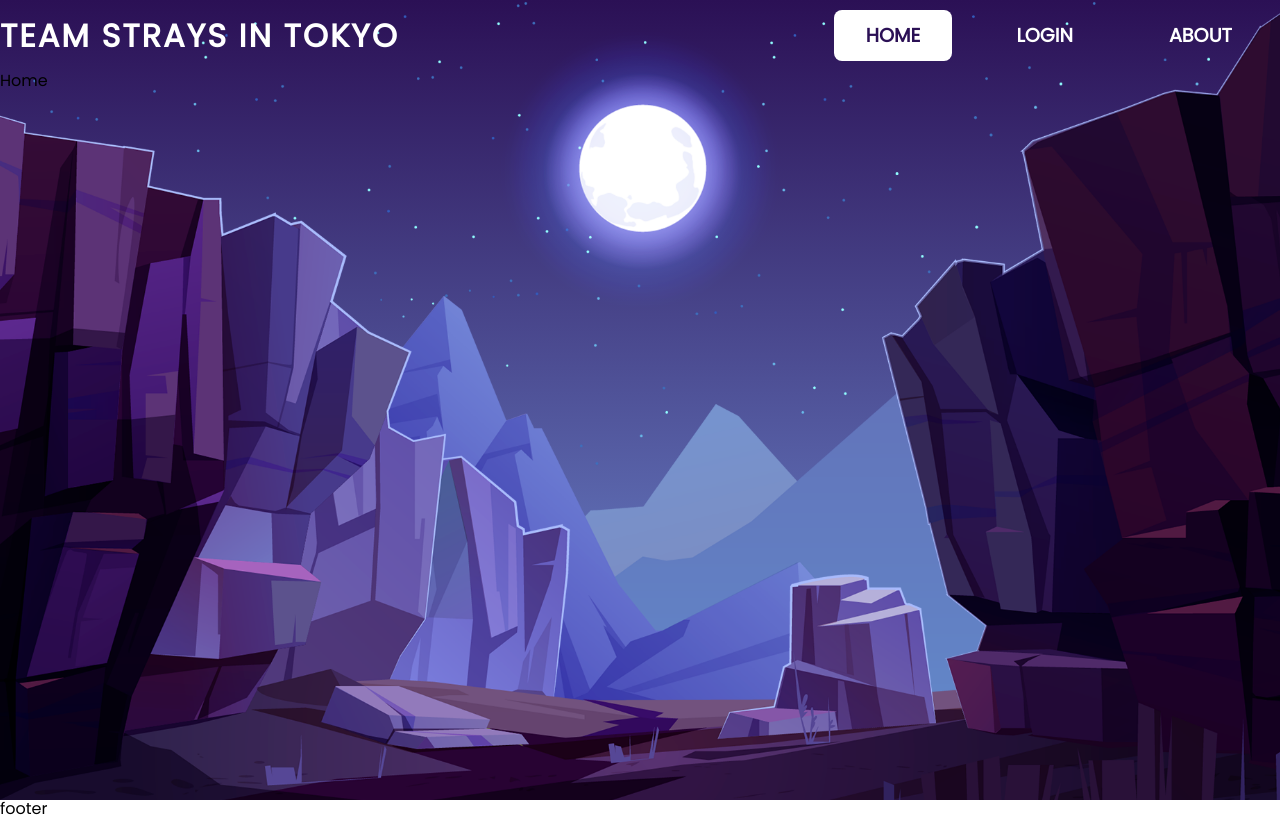
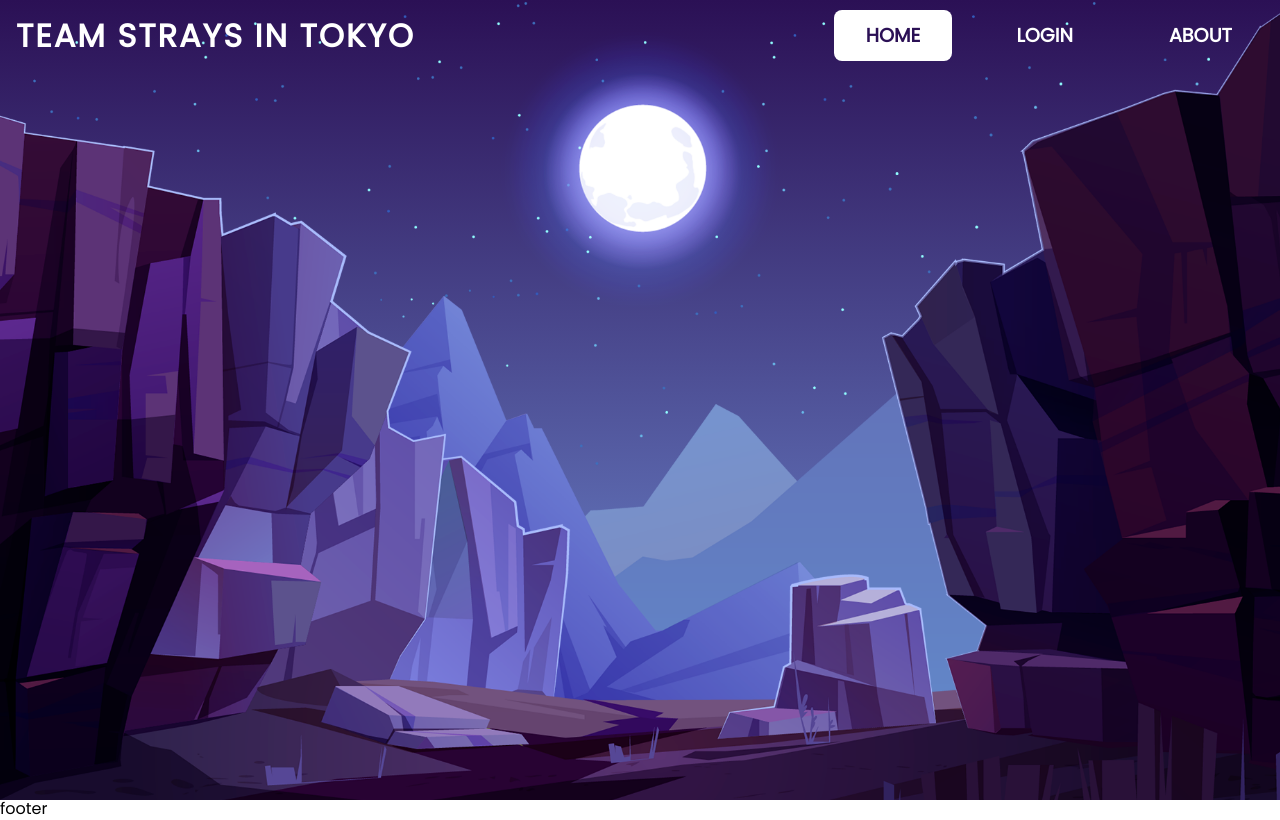
Before and after one commit to PotLid/strays-in-tokyo, a React (Create React App) app in the folder frontend/: page / in a window 1280 px wide. Built offline with nearby package versions, Linux system fonts and the light colour scheme.

Commit message:
Changed some text and added scrollbar

```diff
--- a/frontend/src/components/About/About.jsx
+++ b/frontend/src/components/About/About.jsx
@@ -6,7 +6,6 @@ function About(props) {
 
     return (
         <section className={styles['view-about']}>
-            About
         </section>
     )
 }
--- a/frontend/src/components/Header/styles.module.scss
+++ b/frontend/src/components/Header/styles.module.scss
@@ -26,7 +26,7 @@
   text-decoration: none;
   text-transform: uppercase;
   letter-spacing: 0.125rem;
-  margin: 0;
+  margin: 1rem;
 
   cursor: default;
 }
--- a/frontend/src/components/Home/Home.jsx
+++ b/frontend/src/components/Home/Home.jsx
@@ -6,7 +6,6 @@ function Home(props) {
 
     return (
         <section className={styles['view-home']}>
-            Home
         </section>
     )
 }
--- a/frontend/src/components/Login/Login.jsx
+++ b/frontend/src/components/Login/Login.jsx
@@ -25,7 +25,7 @@ function LoginForm({setSignUp}) {
             </div>
 
             <input className={styles['form-btn']} type={'submit'} value={'Sign in'} /><br/>
-            <button onClick={custom_clk}>Do you need to sign up for the account?</button>
+            <button onClick={custom_clk}>Need an account? Click here!</button>
         </form>
     )
 }
@@ -58,7 +58,7 @@ const SignUpForm = ({setLogin}) => {
             </div>
 
             <input className={styles['form-btn']} type={'submit'} value={'Sign up'} /><br/>
-            <button onClick={custom_clk}>Go back to the login.</button>
+            <button onClick={custom_clk}>Back to login</button>
         </form>
     )
 }
--- a/frontend/src/components/Login/styles.module.scss
+++ b/frontend/src/components/Login/styles.module.scss
@@ -78,7 +78,7 @@
     //left: 1rem;
     //top: 0.9rem;
     padding: 0 0.5rem;
-    background-color: #441988;
+    background-color: #431988;
     -webkit-transition: top .2s ease-in, left .2s ease-in, font-size .2s ease-in;
     transition: top .2s ease-in, left .2s ease-in, font-size .2s ease-in;
 
--- a/frontend/src/index.css
+++ b/frontend/src/index.css
@@ -18,3 +18,30 @@ body {
 #app-root {
     height: 100%;
 }
+
+/* Custom Scrollbar
+   ==========================================================================
+*/
+
+::-webkit-scrollbar {
+    width: 13px; /* Vertical */
+    height: 13px; /* Horizontal */
+}
+
+::-webkit-scrollbar-track {
+    background: #1a0620;
+}
+
+::-webkit-scrollbar-thumb {
+    border-radius: 20px;
+    background: #310d3f;
+}
+
+::-webkit-scrollbar-thumb:hover {
+    border-radius: 20px;
+    background: #490c61;
+}
+
+::-webkit-scrollbar-corner {
+    background-color: transparent;
+}
```
